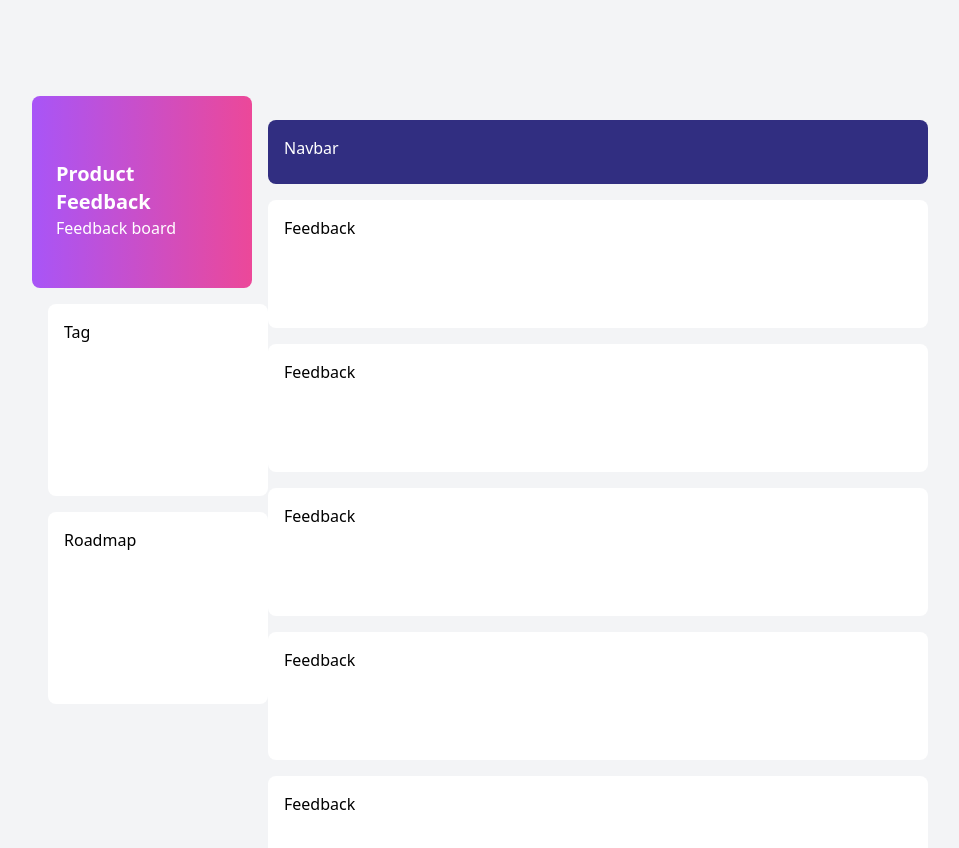
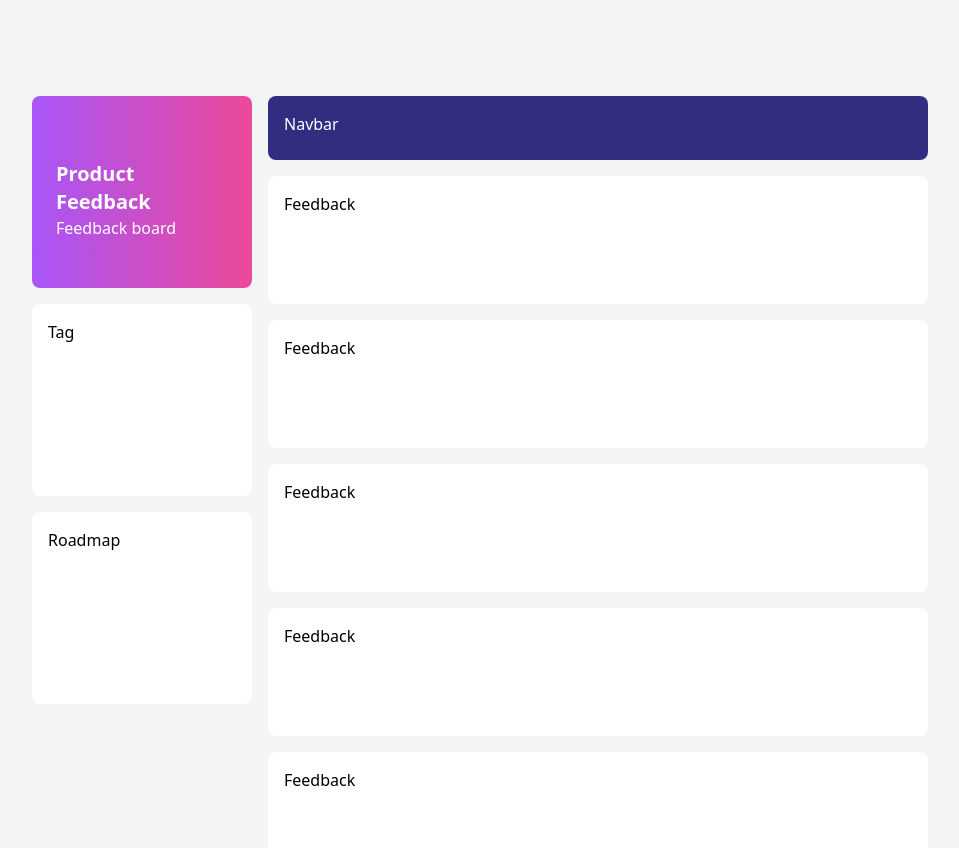
Before and after one commit to hbbolaji/product-feedback, a React (Create React App) app: page / in a window 1280 px wide. Shown: the top 848 px of the page, without its empty margins (160-1119 px from the left). Built offline with nearby package versions, Linux system fonts and the light colour scheme.

Commit message:
layout spacing problem fixed

```diff
--- a/src/pages/Home.tsx
+++ b/src/pages/Home.tsx
@@ -8,13 +8,13 @@ import TagContainer from "../components/TagContainer";
 const Home = () => {
   return (
     <div className="2xl:mx-96 xl:mx-48 lg:mx-24 md:mx-6">
-      <div className="flex flex-col lg:flex-row py-24 space-y-6 lg:space-x-4">
-        <div className="w-full flex flex-row lg:flex-col space-x-4 lg:w-1/4 lg:space-y-4">
+      <div className="flex flex-col lg:flex-row py-24 space-x-0 lg:space-x-4 space-y-6 lg:space-y-0">
+        <div className="w-full flex lg:flex-col space-x-4 lg:space-x-0 lg:w-1/4 lg:space-y-4">
           <AppHeader />
           <TagContainer />
           <Roadmap />
         </div>
-        <div className="w-full lg:w-3/4 space-y-4">
+        <div className="w-full lg:w-3/4 space-y-4 flex flex-col">
           <Navbar />
           <div className="space-y-4">
             {[1, 2, 3, 4, 5].map((num) => (
```
